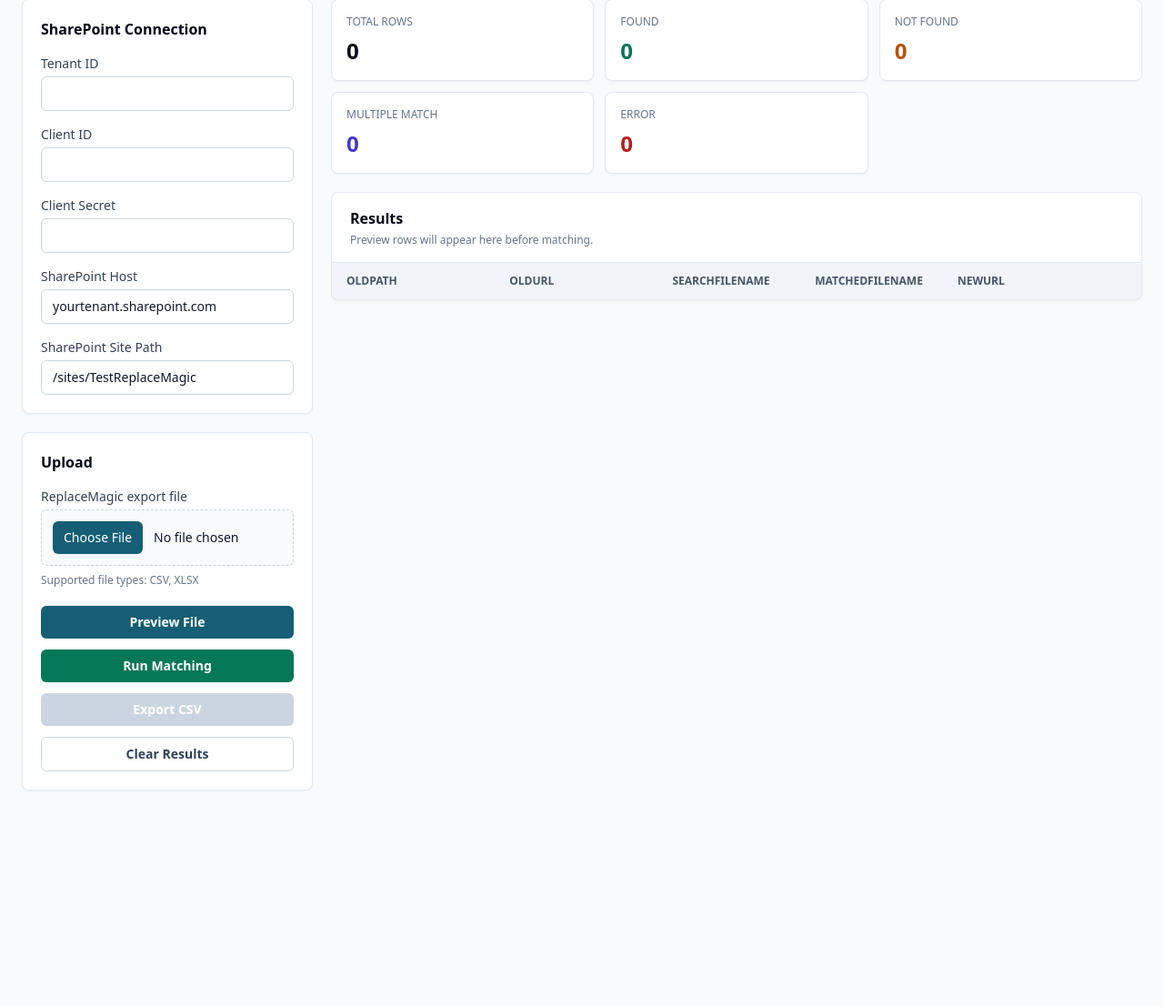
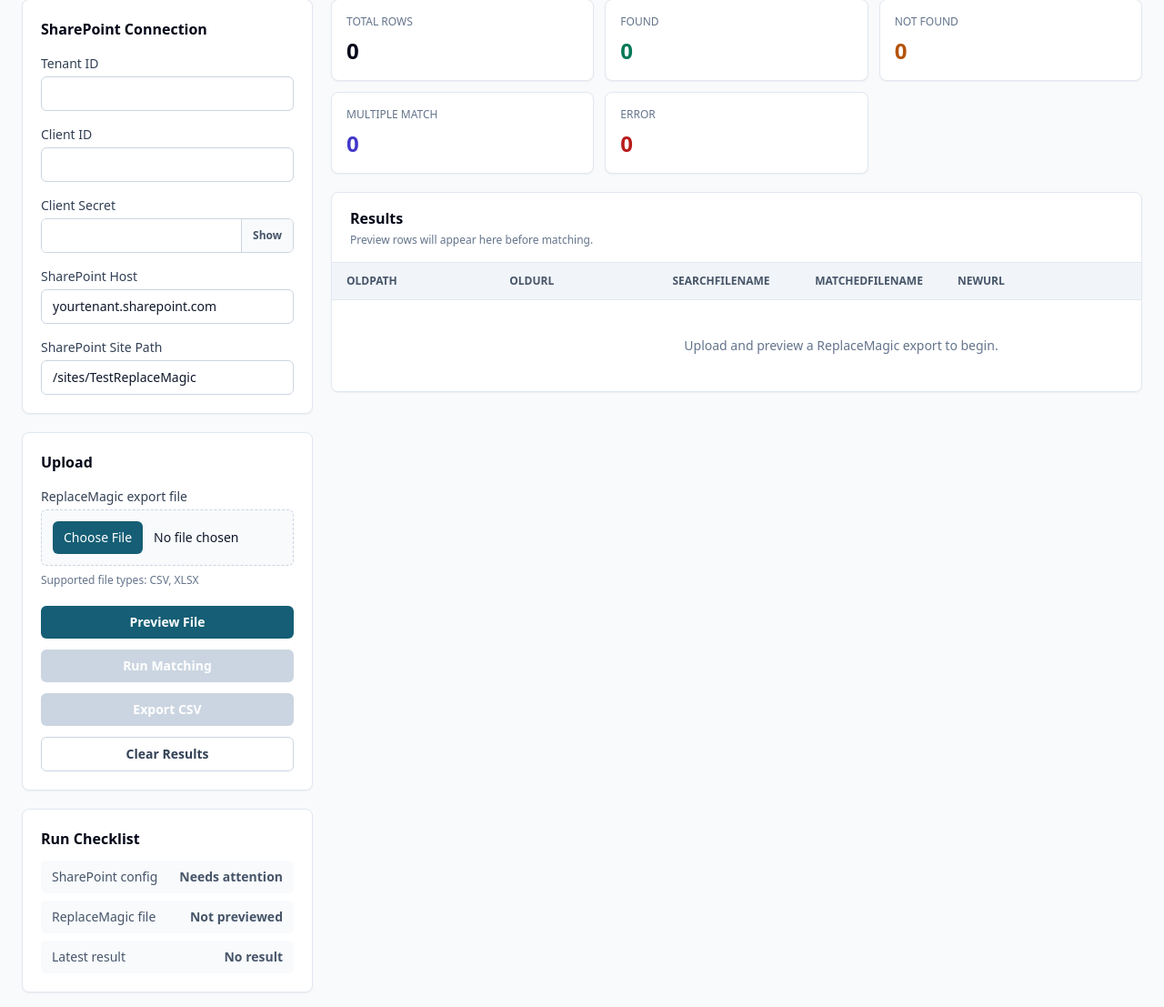
Before and after one commit to pingzasome/SharePoint-Link-Remapping-Tool, a FastAPI app: page / in a window 1280 px wide. Shown: the part 114-1221 px from the top of the page at 91% size. Before the commit the page ends 983 px from the top, so only its background shows below. Run offline with FastAPI, Linux system fonts and the light colour scheme; lists and menus that the app fills with data are empty; some libraries are stand-ins or nearby versions.

Commit message:
update before version 1.0.0

```diff
--- a/app/main.py
+++ b/app/main.py
@@ -1,7 +1,10 @@
 from __future__ import annotations
 
 import os
+import threading
+import time
 import uuid
+from datetime import UTC, datetime
 from pathlib import Path
 
 from dotenv import load_dotenv
@@ -29,6 +32,8 @@
 templates = Jinja2Templates(directory=BASE_DIR / "app" / "templates")
 
 STATE: dict[str, object] = {"rows": [], "results": []}
+JOBS: dict[str, dict[str, object]] = {}
+JOBS_LOCK = threading.Lock()
 
 
 class ConfigPayload(BaseModel):
@@ -83,15 +88,39 @@
         raise HTTPException(status_code=400, detail="Upload and preview a ReplaceMagic file before running matching.")
 
     graph_config = _build_graph_config(config)
-    try:
-        graph_client = GraphClient(graph_config)
-        results = run_exact_matching(rows, graph_client)
-        export_results_csv(results, LATEST_OUTPUT)
-    except Exception as exc:
-        raise HTTPException(status_code=500, detail=str(exc)) from exc
+    graph_config.validate()
 
-    STATE["results"] = results
-    return {"results": results, "summary": summarize_results(results)}
+    job_id = uuid.uuid4().hex
+    started_at = datetime.now(UTC)
+    with JOBS_LOCK:
+        JOBS[job_id] = {
+            "jobId": job_id,
+            "status": "RUNNING",
+            "startedAt": started_at.isoformat(),
+            "finishedAt": None,
+            "elapsedSeconds": 0,
+            "total": len(rows),
+            "processed": 0,
+            "percent": 0,
+            "message": "Starting SharePoint matching",
+            "results": [],
+            "summary": _progress_summary([], len(rows)),
+            "error": "",
+        }
+
+    thread = threading.Thread(target=_run_matching_job, args=(job_id, list(rows), graph_config), daemon=True)
+    thread.start()
+
+    return {"jobId": job_id, "status": "RUNNING", "startedAt": started_at.isoformat(), "total": len(rows)}
+
+
+@app.get("/api/progress/{job_id}")
+async def matching_progress(job_id: str) -> dict:
+    with JOBS_LOCK:
+        job = JOBS.get(job_id)
+        if not job:
+            raise HTTPException(status_code=404, detail="Matching job was not found.")
+        return dict(job)
 
 
 @app.get("/api/export")
@@ -111,6 +140,8 @@
 async def clear_state() -> dict[str, bool]:
     STATE["rows"] = []
     STATE["results"] = []
+    with JOBS_LOCK:
+        JOBS.clear()
     if LATEST_OUTPUT.exists():
         LATEST_OUTPUT.unlink()
     return {"ok": True}
@@ -124,3 +155,74 @@
         sharepoint_host=payload.sharepointHost or os.getenv("SHAREPOINT_HOST", ""),
         sharepoint_site_path=payload.sharepointSitePath or os.getenv("SHAREPOINT_SITE_PATH", ""),
     )
+
+
+def _run_matching_job(job_id: str, rows: list[dict], graph_config: GraphConfig) -> None:
+    started = time.monotonic()
+
+    def update_progress(
+        processed: int,
+        total: int,
+        latest_result: dict[str, str],
+        current_results: list[dict[str, str]],
+    ) -> None:
+        percent = round((processed / total) * 100) if total else 100
+        message = f"Processed {processed} of {total}: {latest_result.get('SearchFileName', '')}"
+        summary = _progress_summary(current_results, total)
+        with JOBS_LOCK:
+            job = JOBS.get(job_id)
+            if not job:
+                return
+            job.update(
+                {
+                    "processed": processed,
+                    "percent": percent,
+                    "elapsedSeconds": round(time.monotonic() - started, 1),
+                    "message": message,
+                    "results": list(current_results),
+                    "summary": summary,
+                }
+            )
+
+    try:
+        graph_client = GraphClient(graph_config)
+        with JOBS_LOCK:
+            if job := JOBS.get(job_id):
+                job["message"] = "Connecting to Microsoft Graph"
+
+        results = run_exact_matching(rows, graph_client, progress_callback=update_progress)
+        export_results_csv(results, LATEST_OUTPUT)
+        STATE["results"] = results
+
+        with JOBS_LOCK:
+            if job := JOBS.get(job_id):
+                job.update(
+                    {
+                        "status": "COMPLETED",
+                        "finishedAt": datetime.now(UTC).isoformat(),
+                        "elapsedSeconds": round(time.monotonic() - started, 1),
+                        "processed": len(results),
+                        "percent": 100,
+                        "message": "Matching complete",
+                        "results": results,
+                        "summary": summarize_results(results),
+                    }
+                )
+    except Exception as exc:
+        with JOBS_LOCK:
+            if job := JOBS.get(job_id):
+                job.update(
+                    {
+                        "status": "ERROR",
+                        "finishedAt": datetime.now(UTC).isoformat(),
+                        "elapsedSeconds": round(time.monotonic() - started, 1),
+                        "message": "Matching failed",
+                        "error": str(exc),
+                    }
+                )
+
+
+def _progress_summary(results: list[dict[str, str]], total: int) -> dict[str, int]:
+    summary = summarize_results(results)
+    summary["total"] = total
+    return summary
--- a/app/static/app.js
+++ b/app/static/app.js
@@ -4,6 +4,12 @@
   runBtn: document.getElementById("runBtn"),
   exportBtn: document.getElementById("exportBtn"),
   clearBtn: document.getElementById("clearBtn"),
+  toggleSecretBtn: document.getElementById("toggleSecretBtn"),
+  clientSecret: document.getElementById("clientSecret"),
+  fileInfo: document.getElementById("fileInfo"),
+  configCheck: document.getElementById("configCheck"),
+  fileCheck: document.getElementById("fileCheck"),
+  resultCheck: document.getElementById("resultCheck"),
   errorPanel: document.getElementById("errorPanel"),
   resultBody: document.getElementById("resultBody"),
   tableHint: document.getElementById("tableHint"),
@@ -13,13 +19,27 @@
   notFoundRows: document.getElementById("notFoundRows"),
   multipleRows: document.getElementById("multipleRows"),
   errorRows: document.getElementById("errorRows"),
+  progressPanel: document.getElementById("progressPanel"),
+  progressMessage: document.getElementById("progressMessage"),
+  startedAtText: document.getElementById("startedAtText"),
+  elapsedText: document.getElementById("elapsedText"),
+  progressRows: document.getElementById("progressRows"),
+  progressPercent: document.getElementById("progressPercent"),
+  progressBar: document.getElementById("progressBar"),
 };
 
 let hasPreview = false;
+let progressPollId = null;
+let elapsedTimerId = null;
+let currentJobStartedAt = null;
 
 elements.previewBtn.addEventListener("click", previewFile);
 elements.runBtn.addEventListener("click", runMatching);
 elements.clearBtn.addEventListener("click", clearResults);
+elements.toggleSecretBtn.addEventListener("click", toggleSecretVisibility);
+["tenantId", "clientId", "sharepointHost", "sharepointSitePath"].forEach((id) => {
+  document.getElementById(id).addEventListener("input", updateConfigCheck);
+});
 elements.exportBtn.addEventListener("click", (event) => {
   if (elements.exportBtn.getAttribute("aria-disabled") === "true") {
     event.preventDefault();
@@ -27,6 +47,9 @@
 });
 
 disableExport();
+setRunReady(false);
+renderEmptyState("Upload and preview a ReplaceMagic export to begin.");
+updateConfigCheck();
 
 async function previewFile() {
   clearError();
@@ -43,6 +66,11 @@
   try {
     const payload = await requestJson("/api/upload", { method: "POST", body: formData });
     hasPreview = true;
+    resetProgress();
+    setRunReady(true);
+    setFileInfo(`${payload.filename} - ${payload.totalRows} rows loaded`);
+    setChecklistState(elements.fileCheck, "ReplaceMagic file", `${payload.totalRows} rows ready`, "ready");
+    setChecklistState(elements.resultCheck, "Latest result", "Preview only", "idle");
     setSummary({ total: payload.totalRows, found: 0, notFound: 0, multipleMatch: 0, error: 0 });
     renderRows(
       payload.preview.map((row) => ({
@@ -79,6 +107,12 @@
     sharepointSitePath: valueOf("sharepointSitePath"),
   };
 
+  const configError = validateConfig(config);
+  if (configError) {
+    showError(configError);
+    return;
+  }
+
   setBusy(true, "Searching SharePoint");
   try {
     const payload = await requestJson("/api/run", {
@@ -86,13 +120,9 @@
       headers: { "Content-Type": "application/json" },
       body: JSON.stringify(config),
     });
-    renderRows(payload.results);
-    setSummary(payload.summary);
-    elements.tableHint.textContent = "Matching complete. Export the CSV when ready.";
-    enableExport();
+    startProgress(payload);
   } catch (error) {
     showError(error.message);
-  } finally {
     setBusy(false);
   }
 }
@@ -104,9 +134,14 @@
     await requestJson("/api/clear", { method: "POST" });
     hasPreview = false;
     elements.fileInput.value = "";
-    elements.resultBody.innerHTML = "";
+    setRunReady(false);
+    setFileInfo("");
+    renderEmptyState("Upload and preview a ReplaceMagic export to begin.");
     elements.tableHint.textContent = "Preview rows will appear here before matching.";
+    setChecklistState(elements.fileCheck, "ReplaceMagic file", "Not previewed", "idle");
+    setChecklistState(elements.resultCheck, "Latest result", "No result", "idle");
     setSummary({ total: 0, found: 0, notFound: 0, multipleMatch: 0, error: 0 });
+    resetProgress();
     disableExport();
   } catch (error) {
     showError(error.message);
@@ -125,8 +160,115 @@
   return payload;
 }
 
+function startProgress(job) {
+  stopProgressTimers();
+  disableExport();
+  currentJobStartedAt = job.startedAt ? new Date(job.startedAt) : new Date();
+  elements.progressPanel.classList.remove("hidden");
+  elements.startedAtText.textContent = formatTime(currentJobStartedAt);
+  updateProgressUi({
+    status: job.status,
+    total: job.total || 0,
+    processed: 0,
+    percent: 0,
+    elapsedSeconds: 0,
+    message: "Starting SharePoint matching",
+    summary: { total: job.total || 0, found: 0, notFound: 0, multipleMatch: 0, error: 0 },
+  });
+
+  elapsedTimerId = window.setInterval(() => {
+    if (!currentJobStartedAt) {
+      return;
+    }
+    const elapsedSeconds = Math.max(0, Math.floor((Date.now() - currentJobStartedAt.getTime()) / 1000));
+    elements.elapsedText.textContent = formatDuration(elapsedSeconds);
+  }, 1000);
+
+  progressPollId = window.setInterval(() => pollProgress(job.jobId), 1000);
+  pollProgress(job.jobId);
+}
+
+async function pollProgress(jobId) {
+  try {
+    const progress = await requestJson(`/api/progress/${jobId}`, { method: "GET" });
+    updateProgressUi(progress);
+
+    if (Array.isArray(progress.results) && progress.results.length > 0) {
+      renderRows(progress.results);
+    }
+    if (progress.summary) {
+      setSummary(progress.summary);
+    }
+
+    if (progress.status === "COMPLETED") {
+      stopProgressTimers();
+      updateProgressUi(progress);
+      renderRows(progress.results || []);
+      setSummary(progress.summary || {});
+      elements.tableHint.textContent = `Matching complete in ${formatDuration(progress.elapsedSeconds || 0)}. Export the CSV when ready.`;
+      setChecklistState(elements.resultCheck, "Latest result", `Completed in ${formatDuration(progress.elapsedSeconds || 0)}`, "ready");
+      setBusy(false);
+      enableExport();
+    } else if (progress.status === "ERROR") {
+      stopProgressTimers();
+      setBusy(false);
+      setChecklistState(elements.resultCheck, "Latest result", "Failed", "error");
+      showError(progress.error || "Matching failed.");
+      elements.tableHint.textContent = "Matching failed. Review the error and try again.";
+    }
+  } catch (error) {
+    stopProgressTimers();
+    setBusy(false);
+    showError(error.message);
+  }
+}
+
+function updateProgressUi(progress) {
+  const total = progress.total || 0;
+  const processed = progress.processed || 0;
+  const percent = Math.max(0, Math.min(100, progress.percent || 0));
+
+  elements.progressMessage.textContent = progress.message || "Running";
+  elements.progressRows.textContent = `${processed} / ${total}`;
+  elements.progressPercent.textContent = `${percent}%`;
+  elements.progressBar.style.width = `${percent}%`;
+  elements.elapsedText.textContent = formatDuration(progress.elapsedSeconds || 0);
+  if (progress.startedAt) {
+    currentJobStartedAt = new Date(progress.startedAt);
+    elements.startedAtText.textContent = formatTime(currentJobStartedAt);
+  }
+}
+
+function resetProgress() {
+  stopProgressTimers();
+  currentJobStartedAt = null;
+  elements.progressPanel.classList.add("hidden");
+  elements.progressMessage.textContent = "Waiting to start";
+  elements.startedAtText.textContent = "-";
+  elements.elapsedText.textContent = "00:00";
+  elements.progressRows.textContent = "0 / 0";
+  elements.progressPercent.textContent = "0%";
+  elements.progressBar.style.width = "0%";
+}
+
+function stopProgressTimers() {
+  if (progressPollId) {
+    window.clearInterval(progressPollId);
+    progressPollId = null;
+  }
+  if (elapsedTimerId) {
+    window.clearInterval(elapsedTimerId);
+    elapsedTimerId = null;
+  }
+}
+
 function renderRows(rows) {
   elements.resultBody.innerHTML = "";
+  if (!rows || rows.length === 0) {
+    renderEmptyState("No rows to display yet.");
+    return;
+  }
+
   const fragment = document.createDocumentFragment();
 
   rows.forEach((row) => {
@@ -154,6 +296,17 @@
   });
 
   elements.resultBody.appendChild(fragment);
+}
+
+function renderEmptyState(message) {
+  elements.resultBody.innerHTML = "";
+  const tr = document.createElement("tr");
+  const td = document.createElement("td");
+  td.colSpan = 7;
+  td.className = "px-4 py-10 text-center text-sm text-slate-500";
+  td.textContent = message;
+  tr.appendChild(td);
+  elements.resultBody.appendChild(tr);
 }
 
 function cellClass(key) {
@@ -194,11 +347,73 @@
 
 function setBusy(isBusy, label = "Searching SharePoint") {
   elements.previewBtn.disabled = isBusy;
-  elements.runBtn.disabled = isBusy;
+  elements.runBtn.disabled = isBusy || !hasPreview;
   elements.clearBtn.disabled = isBusy;
   elements.loadingState.classList.toggle("hidden", !isBusy);
   elements.loadingState.classList.toggle("flex", isBusy);
   elements.loadingState.lastChild.textContent = label;
+}
+
+function setRunReady(isReady) {
+  elements.runBtn.disabled = !isReady;
+}
+
+function setFileInfo(message) {
+  if (!message) {
+    elements.fileInfo.textContent = "";
+    elements.fileInfo.classList.add("hidden");
+    return;
+  }
+  elements.fileInfo.textContent = message;
+  elements.fileInfo.classList.remove("hidden");
+}
+
+function validateConfig(config) {
+  const missing = [];
+  if (!config.tenantId) missing.push("Tenant ID");
+  if (!config.clientId) missing.push("Client ID");
+  if (!config.sharepointHost) missing.push("SharePoint Host");
+  if (!config.sharepointSitePath) missing.push("SharePoint Site Path");
+  if (missing.length > 0) {
+    return `Missing required configuration: ${missing.join(", ")}`;
+  }
+  if (config.sharepointHost.startsWith("http")) {
+    return "SharePoint Host should be only the host name, for example contoso.sharepoint.com.";
+  }
+  if (!config.sharepointSitePath.startsWith("/sites/")) {
+    return "SharePoint Site Path should look like /sites/SiteName.";
+  }
+  return "";
+}
+
+function updateConfigCheck() {
+  const config = {
+    tenantId: valueOf("tenantId"),
+    clientId: valueOf("clientId"),
+    sharepointHost: valueOf("sharepointHost"),
+    sharepointSitePath: valueOf("sharepointSitePath"),
+  };
+  if (validateConfig(config)) {
+    setChecklistState(elements.configCheck, "SharePoint config", "Needs attention", "idle");
+  } else {
+    setChecklistState(elements.configCheck, "SharePoint config", "Looks ready", "ready");
+  }
+}
+
+function setChecklistState(element, label, value, state) {
+  const classes = {
+    ready: "flex items-center justify-between gap-3 rounded-md bg-emerald-50 px-3 py-2 text-emerald-900",
+    error: "flex items-center justify-between gap-3 rounded-md bg-red-50 px-3 py-2 text-red-900",
+    idle: "flex items-center justify-between gap-3 rounded-md bg-slate-50 px-3 py-2 text-slate-600",
+  };
+  element.className = classes[state] || classes.idle;
+  element.innerHTML = `<span>${label}</span><span class="font-semibold">${value}</span>`;
+}
+
+function toggleSecretVisibility() {
+  const isPassword = elements.clientSecret.type === "password";
+  elements.clientSecret.type = isPassword ? "text" : "password";
+  elements.toggleSecretBtn.textContent = isPassword ? "Hide" : "Show";
 }
 
 function showError(message) {
@@ -227,3 +442,25 @@
 function valueOf(id) {
   return document.getElementById(id).value.trim();
 }
+
+function formatDuration(totalSeconds) {
+  const seconds = Math.max(0, Math.floor(Number(totalSeconds) || 0));
+  const hours = Math.floor(seconds / 3600);
+  const minutes = Math.floor((seconds % 3600) / 60);
+  const remainingSeconds = seconds % 60;
+  if (hours > 0) {
+    return `${pad(hours)}:${pad(minutes)}:${pad(remainingSeconds)}`;
+  }
+  return `${pad(minutes)}:${pad(remainingSeconds)}`;
+}
+
+function formatTime(date) {
+  if (!(date instanceof Date) || Number.isNaN(date.getTime())) {
+    return "-";
+  }
+  return date.toLocaleTimeString([], { hour: "2-digit", minute: "2-digit", second: "2-digit" });
+}
+
+function pad(value) {
+  return String(value).padStart(2, "0");
+}
--- a/app/templates/index.html
+++ b/app/templates/index.html
@@ -32,7 +32,10 @@
               </label>
               <label class="block">
                 <span class="mb-1 block text-sm font-medium text-slate-700">Client Secret</span>
-                <input id="clientSecret" type="password" class="w-full rounded-md border border-slate-300 px-3 py-2 text-sm focus:border-cyan-700 focus:outline-none focus:ring-2 focus:ring-cyan-700/20" autocomplete="off" />
+                <div class="flex overflow-hidden rounded-md border border-slate-300 focus-within:border-cyan-700 focus-within:ring-2 focus-within:ring-cyan-700/20">
+                  <input id="clientSecret" type="password" class="min-w-0 flex-1 border-0 px-3 py-2 text-sm focus:outline-none" autocomplete="off" />
+                  <button id="toggleSecretBtn" type="button" class="border-l border-slate-300 bg-slate-50 px-3 text-xs font-semibold text-slate-600 hover:bg-slate-100">Show</button>
+                </div>
               </label>
               <label class="block">
                 <span class="mb-1 block text-sm font-medium text-slate-700">SharePoint Host</span>
@@ -52,12 +55,31 @@
               <input id="fileInput" type="file" accept=".csv,.xlsx" class="w-full min-w-0 rounded-md border border-dashed border-slate-300 bg-slate-50 px-3 py-3 text-sm file:mb-2 file:mr-3 file:rounded-md file:border-0 file:bg-cyan-800 file:px-3 file:py-2 file:text-sm file:font-medium file:text-white hover:file:bg-cyan-900 sm:file:mb-0" />
             </label>
             <p class="mt-2 text-xs text-slate-500">Supported file types: CSV, XLSX</p>
+            <div id="fileInfo" class="mt-3 hidden rounded-md border border-slate-200 bg-slate-50 px-3 py-2 text-sm text-slate-700"></div>
 
             <div class="mt-5 grid grid-cols-1 gap-3 sm:grid-cols-2 xl:grid-cols-1">
               <button id="previewBtn" class="rounded-md bg-cyan-800 px-4 py-2 text-sm font-semibold text-white hover:bg-cyan-900 disabled:cursor-not-allowed disabled:bg-slate-300">Preview File</button>
               <button id="runBtn" class="rounded-md bg-emerald-700 px-4 py-2 text-sm font-semibold text-white hover:bg-emerald-800 disabled:cursor-not-allowed disabled:bg-slate-300">Run Matching</button>
               <a id="exportBtn" href="/api/export" class="pointer-events-none rounded-md bg-slate-300 px-4 py-2 text-center text-sm font-semibold text-white">Export CSV</a>
               <button id="clearBtn" class="rounded-md border border-slate-300 bg-white px-4 py-2 text-sm font-semibold text-slate-700 hover:bg-slate-100 disabled:cursor-not-allowed disabled:bg-slate-100 disabled:text-slate-400">Clear Results</button>
+            </div>
+          </section>
+
+          <section class="rounded-lg border border-slate-200 bg-white p-4 shadow-sm sm:p-5">
+            <h2 class="mb-3 text-base font-semibold text-slate-950">Run Checklist</h2>
+            <div class="space-y-2 text-sm">
+              <div id="configCheck" class="flex items-center justify-between gap-3 rounded-md bg-slate-50 px-3 py-2 text-slate-600">
+                <span>SharePoint config</span>
+                <span class="font-semibold">Check before run</span>
+              </div>
+              <div id="fileCheck" class="flex items-center justify-between gap-3 rounded-md bg-slate-50 px-3 py-2 text-slate-600">
+                <span>ReplaceMagic file</span>
+                <span class="font-semibold">Not previewed</span>
+              </div>
+              <div id="resultCheck" class="flex items-center justify-between gap-3 rounded-md bg-slate-50 px-3 py-2 text-slate-600">
+                <span>Latest result</span>
+                <span class="font-semibold">No result</span>
+              </div>
             </div>
           </section>
         </div>
@@ -83,6 +105,36 @@
             <div class="rounded-lg border border-slate-200 bg-white p-4 shadow-sm">
               <div class="text-xs font-medium uppercase text-slate-500">Error</div>
               <div id="errorRows" class="mt-2 text-2xl font-semibold text-red-700">0</div>
+            </div>
+          </section>
+
+          <section id="progressPanel" class="hidden rounded-lg border border-cyan-200 bg-white p-4 shadow-sm">
+            <div class="flex flex-col gap-3 lg:flex-row lg:items-center lg:justify-between">
+              <div>
+                <h2 class="text-base font-semibold text-slate-950">Matching Progress</h2>
+                <p id="progressMessage" class="mt-1 text-sm text-slate-600">Waiting to start</p>
+              </div>
+              <div class="grid grid-cols-2 gap-3 text-sm sm:grid-cols-4 lg:min-w-[520px]">
+                <div>
+                  <div class="text-xs uppercase text-slate-500">Started</div>
+                  <div id="startedAtText" class="mt-1 font-semibold text-slate-900">-</div>
+                </div>
+                <div>
+                  <div class="text-xs uppercase text-slate-500">Elapsed</div>
+                  <div id="elapsedText" class="mt-1 font-semibold text-slate-900">00:00</div>
+                </div>
+                <div>
+                  <div class="text-xs uppercase text-slate-500">Rows</div>
+                  <div id="progressRows" class="mt-1 font-semibold text-slate-900">0 / 0</div>
+                </div>
+                <div>
+                  <div class="text-xs uppercase text-slate-500">Complete</div>
+                  <div id="progressPercent" class="mt-1 font-semibold text-cyan-800">0%</div>
+                </div>
+              </div>
+            </div>
+            <div class="mt-4 h-3 overflow-hidden rounded-full bg-slate-100">
+              <div id="progressBar" class="h-full w-0 rounded-full bg-cyan-700 transition-all duration-300"></div>
             </div>
           </section>
 
```
Also changed, not shown: app/matcher.py (+13 -2 lines).
